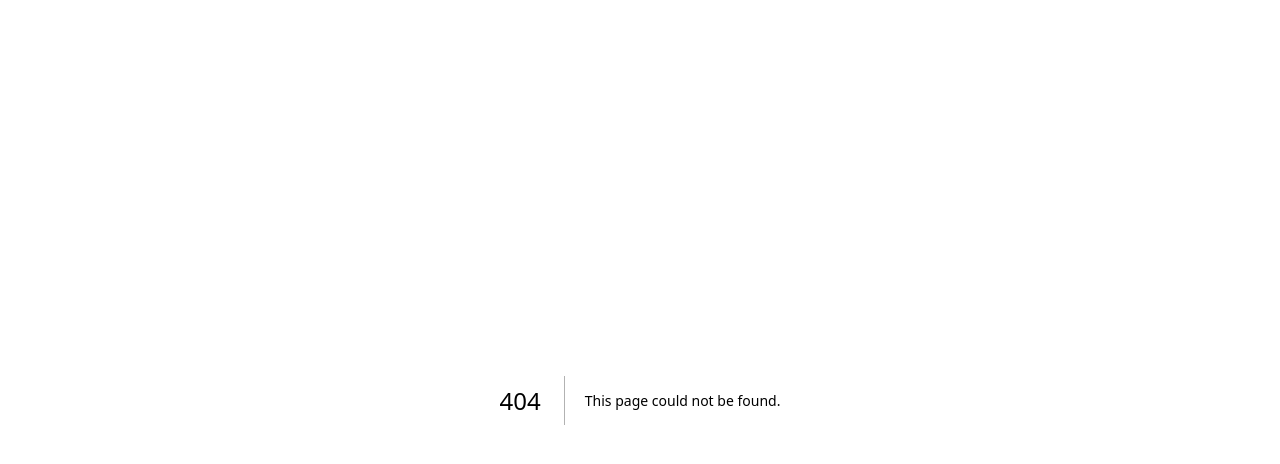
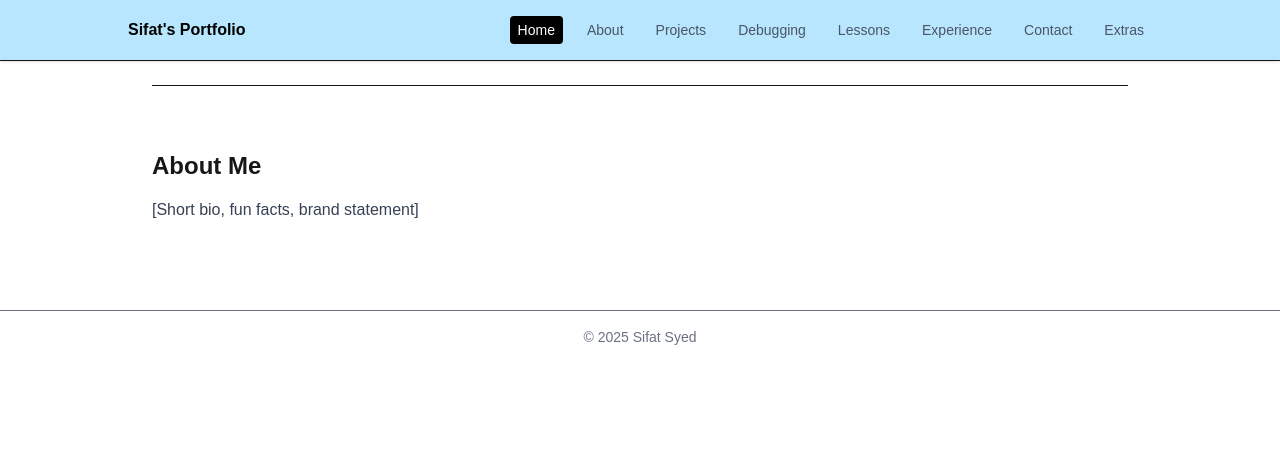
Before and after one commit to sifatsyed/portfolio-sifat-syed, a Next.js app: page /about in a window 1280 px wide. Before the commit this address had no page. Shown: the top 464 px of the page. Built offline with nearby package versions, Linux system fonts and the light colour scheme.

Commit message:
Experiment with tailwind css

```diff
--- a/src/components/Layout.tsx
+++ b/src/components/Layout.tsx
@@ -1,9 +1,63 @@
+import React, { useEffect, useState } from "react";
+
+const sections = [
+  { id: "hero", label: "Home" },
+  { id: "about", label: "About" },
+  { id: "projects", label: "Projects" },
+  { id: "debugging", label: "Debugging" },
+  { id: "lessons", label: "Lessons" },
+  { id: "experience", label: "Experience" },
+  { id: "contact", label: "Contact" },
+  { id: "extras", label: "Extras" },
+];
+
 export default function Layout({ children }: { children: React.ReactNode }) {
-    return (
-      <div className="min-h-screen font-sans">
-        <header className="p-4 bg-white border-b">[Header]</header>
-        <main className="p-6">{children}</main>
-        <footer className="p-4 text-center text-gray-500 border-t">© 2025 Sifat</footer>
-      </div>
-    );
-  }
+  const [activeSection, setActiveSection] = useState("hero");
+
+  useEffect(() => {
+    const handleScroll = () => {
+      let current = "hero";
+      for (const section of sections) {
+        const el = document.getElementById(section.id);
+        if (el && el.getBoundingClientRect().top <= 100) {
+          current = section.id;
+        }
+      }
+      setActiveSection(current);
+    };
+
+    window.addEventListener("scroll", handleScroll, { passive: true });
+    return () => window.removeEventListener("scroll", handleScroll);
+  }, []);
+
+  return (
+    <div className="min-h-screen font-sans scroll-smooth">
+      <header className="sticky top-0 z-50 bg-sky-200 p-4 border-b shadow-sm">
+        <div className="flex items-center justify-between max-w-5xl mx-auto">
+          <div className="font-bold text-black">Sifat's Portfolio</div>
+          <nav className="flex gap-4 text-sm">
+            {sections.map((section) => (
+              <a
+                key={section.id}
+                href={`#${section.id}`}
+                className={`px-2 py-1 rounded transition ${
+                  activeSection === section.id
+                    ? "text-white bg-black"
+                    : "text-gray-600 hover:text-black"
+                }`}
+              >
+                {section.label}
+              </a>
+            ))}
+          </nav>
+        </div>
+      </header>
+
+      <main className="max-w-5xl mx-auto p-6">{children}</main>
+
+      <footer className="p-4 text-center border-t text-sm text-gray-500">
+        © 2025 Sifat Syed
+      </footer>
+    </div>
+  );
+}
--- /dev/null
+++ b/src/pages/about.tsx
@@ -0,0 +1,12 @@
+import Layout from "@/components/Layout";
+
+export default function AboutPage() {
+  return (
+    <Layout>
+      <section className="py-16 border-t">
+        <h2 className="text-2xl font-bold mb-4">About Me</h2>
+        <p className="text-gray-700">[Short bio, fun facts, brand statement]</p>
+      </section>
+    </Layout>
+  );
+}
--- a/src/pages/index.tsx
+++ b/src/pages/index.tsx
@@ -1,15 +1,4 @@
-import { Geist, Geist_Mono } from "next/font/google";
 import Layout from "@/components/Layout";
-
-const geistSans = Geist({
-  variable: "--font-geist-sans",
-  subsets: ["latin"],
-});
-
-const geistMono = Geist_Mono({
-  variable: "--font-geist-mono",
-  subsets: ["latin"],
-});
 
 export default function Home() {
   return (
@@ -17,7 +6,7 @@ export default function Home() {
       {/* 1. Hero */}
       <section id="hero" className="py-20 text-center">
         <h1 className="text-4xl font-bold">Hi, I'm Sifat 👋</h1>
-        <p className="text-lg mt-4 text-gray-600">[Your short intro & tagline goes here]</p>
+        <p className="text-lg mt-4">[Your short intro & tagline goes here]</p>
         <div className="mt-6 flex justify-center gap-4">
           <a href="/resume.pdf" className="px-4 py-2 bg-black text-white rounded">Resume</a>
           <a href="#projects" className="px-4 py-2 border border-black rounded">My Work</a>
@@ -28,7 +17,7 @@ export default function Home() {
       {/* 2. About Me */}
       <section id="about" className="py-16 border-t">
         <h2 className="text-2xl font-bold mb-4">About Me</h2>
-        <p className="text-gray-700">[Short bio, fun facts, brand statement]</p>
+        <p className="">[Short bio, fun facts, brand statement]</p>
       </section>
 
       {/* 3. Projects / Case Studies */}
```
